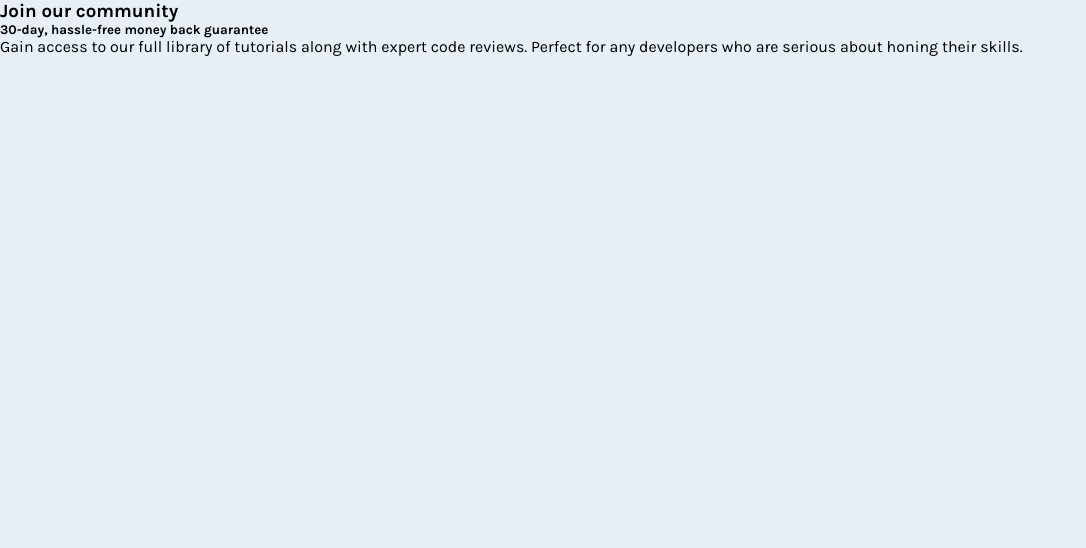
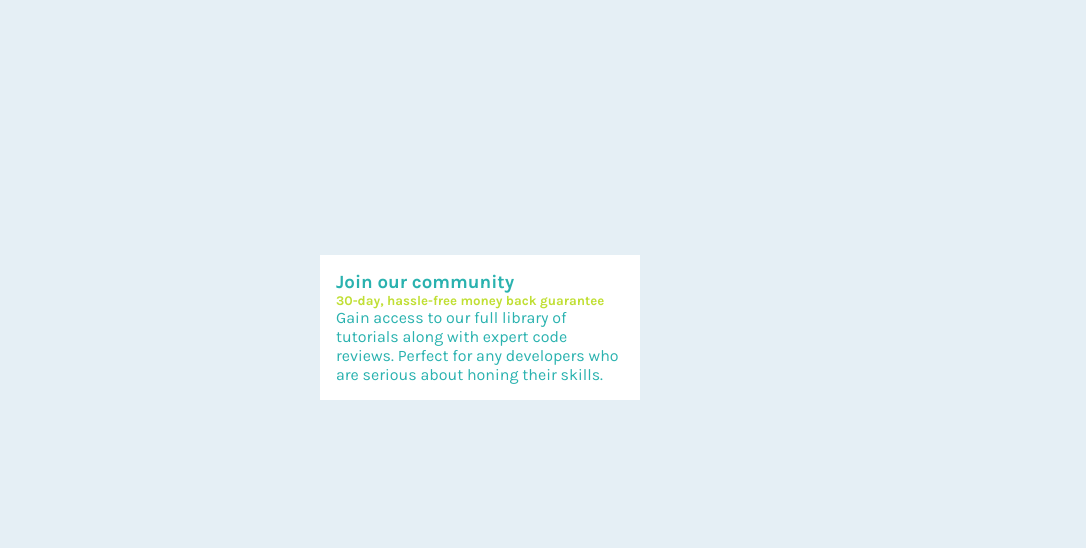
Before and after one commit to codingwolf-at/price-grid-component, a plain HTML site: page index.html in a window 1280 px wide. Shown: the whole page, without its empty margins (0-1086 px from the left). Drawn offline with Linux system fonts and the light colour scheme.

Commit message:
style: row one

```diff
--- a/style.css
+++ b/style.css
@@ -17,6 +17,37 @@ body {
     font-family: 'Karla', sans-serif;
     font-size: 16px;
     background-color: var(--secondary-grey);
+    display: flex;
+    justify-content: center;
+    align-items: center;
+    height: 100vh;
+}
+
+.wrapper {
+    width: 50%;
+    display: grid;
+    grid-template-columns: 1fr 1fr;
+    grid-template-rows: 1fr 1fr;
+}
+
+.div {
+    padding: 1rem;
+}
+
+.div-one {
+    background-color: white;
+}
+
+.div-one h3 {
+    color: var(--primary-cyan);
+}
+
+.div-one h5 {
+    color: var(--primary-yellow);
+}
+
+.div-one p {
+    color: var(--primary-cyan);
 }
 
 /* .attribution { font-size: 11px; text-align: center; }
```
